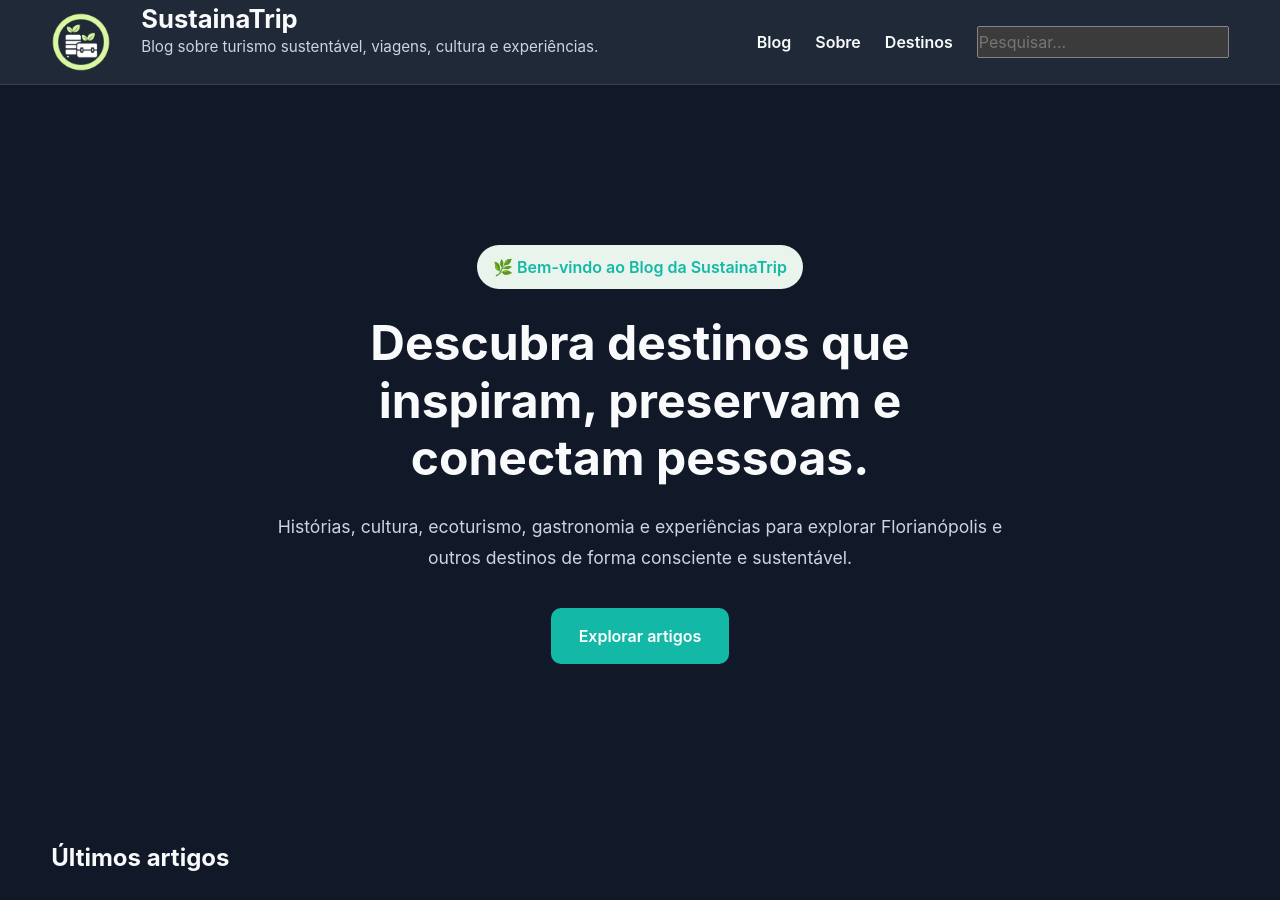
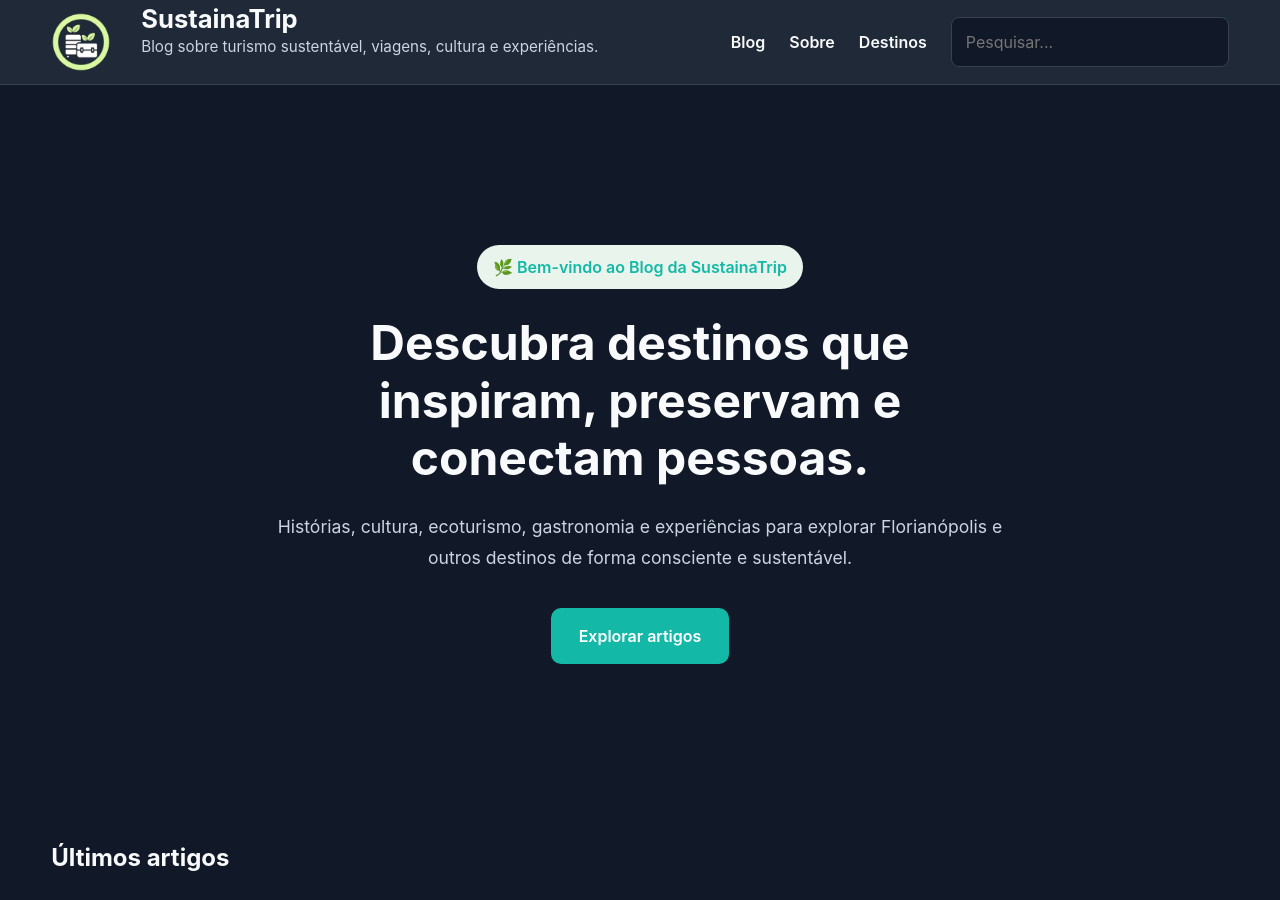
Before and after one commit to sustainatrip/blog, a Jekyll site: the page built from index.html, in a window 1280 px wide and 900 px high. Built offline with Jekyll 4.4.1, drawn with Linux system fonts in a browser that asks for light colours.

Commit message:
Atualizar o navigation.html

```diff
--- a/_includes/navigation.html
+++ b/_includes/navigation.html
@@ -7,7 +7,7 @@
     <a href="https://sustainatrip.com.br/">Destinos</a>
 
     <input
-        class="icon-search"
+
         type="search"
         placeholder="Pesquisar..."
         class="search-box">
```
